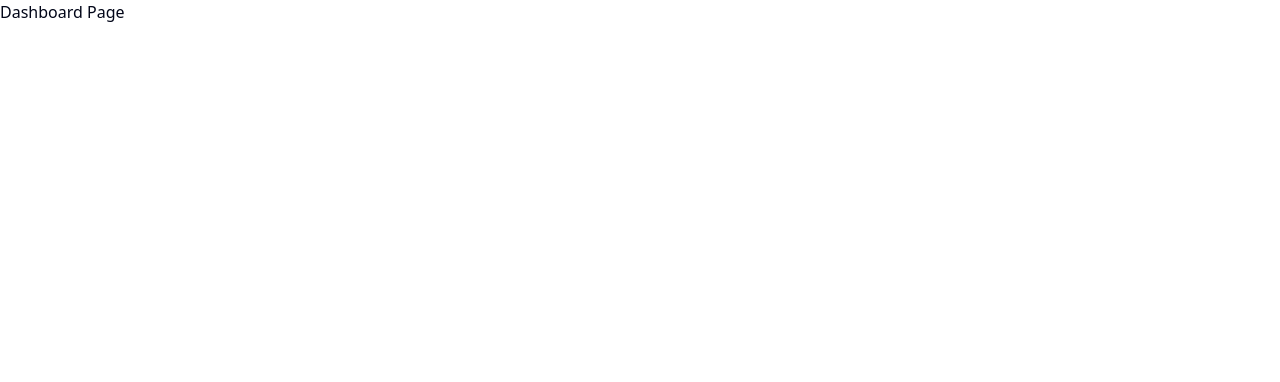
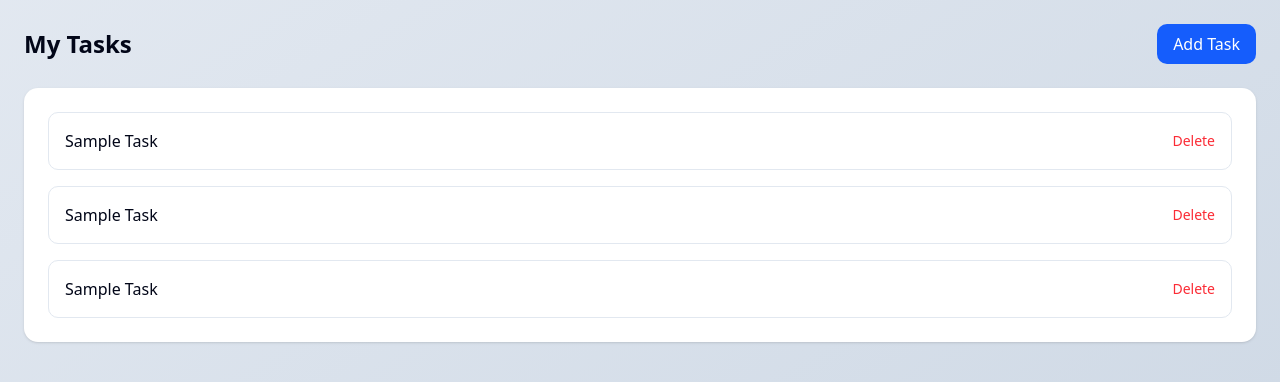
Before and after one commit to khadijafatimaabid/todo-app-khadija, a Next.js app: page /dashboard in a window 1280 px wide. Shown: the top 382 px of the page. Built offline with nearby package versions, Linux system fonts and the light colour scheme.

Commit message:
Day 6: Setup dashboard layout and task card component

```diff
--- a/app/dashboard/page.tsx
+++ b/app/dashboard/page.tsx
@@ -1,3 +1,16 @@
+import DashboardHeader from "@/components/dashboard/dashboard-header"
+import TaskCard from "@/components/dashboard/task-card"
+
 export default function DashboardPage() {
-  return <div>Dashboard Page</div>
+  return (
+    <div className="min-h-screen bg-gradient-to-br from-slate-200 to-slate-300 p-6 ">
+      <DashboardHeader />
+
+      <div className="bg-white p-6 rounded-xl shadow space-y-4">
+        <TaskCard />
+        <TaskCard />
+        <TaskCard />
+      </div>
+    </div>
+  );
 }
--- a/components/auth/login-form.tsx
+++ b/components/auth/login-form.tsx
@@ -7,7 +7,7 @@ import { Label } from "@/components/ui/label"
 
 export function LoginForm() {
   return (
-    <div className="w-full max-w-md mx-auto space-y-6 p-6 sm:p-8 border-2 border-slate-900 rounded-2xl shadow-sm bg-slate-100">
+    <div className="w-full max-w-md mx-auto space-y-6 p-6 sm:p-8 border-2 border-slate-900 rounded-2xl shadow-sm bg-white">
 
 
       {/* Header */}
--- /dev/null
+++ b/components/dashboard/dashboard-header.tsx
@@ -0,0 +1,11 @@
+export default function DashboardHeader() {
+  return (
+    <div className="flex justify-between items-center mb-6">
+      <h1 className="text-2xl font-bold">My Tasks</h1>
+
+      <button className="bg-blue-600 text-white px-4 py-2 rounded-lg">
+        Add Task
+      </button>
+    </div>
+  );
+}
--- /dev/null
+++ b/components/dashboard/task-card.tsx
@@ -0,0 +1,11 @@
+export default function TaskCard() {
+  return (
+    <div className="border rounded-lg p-4 flex justify-between items-center">
+      <span>Sample Task</span>
+
+      <button className="text-red-500 text-sm">
+        Delete
+      </button>
+    </div>
+  );
+}
```
